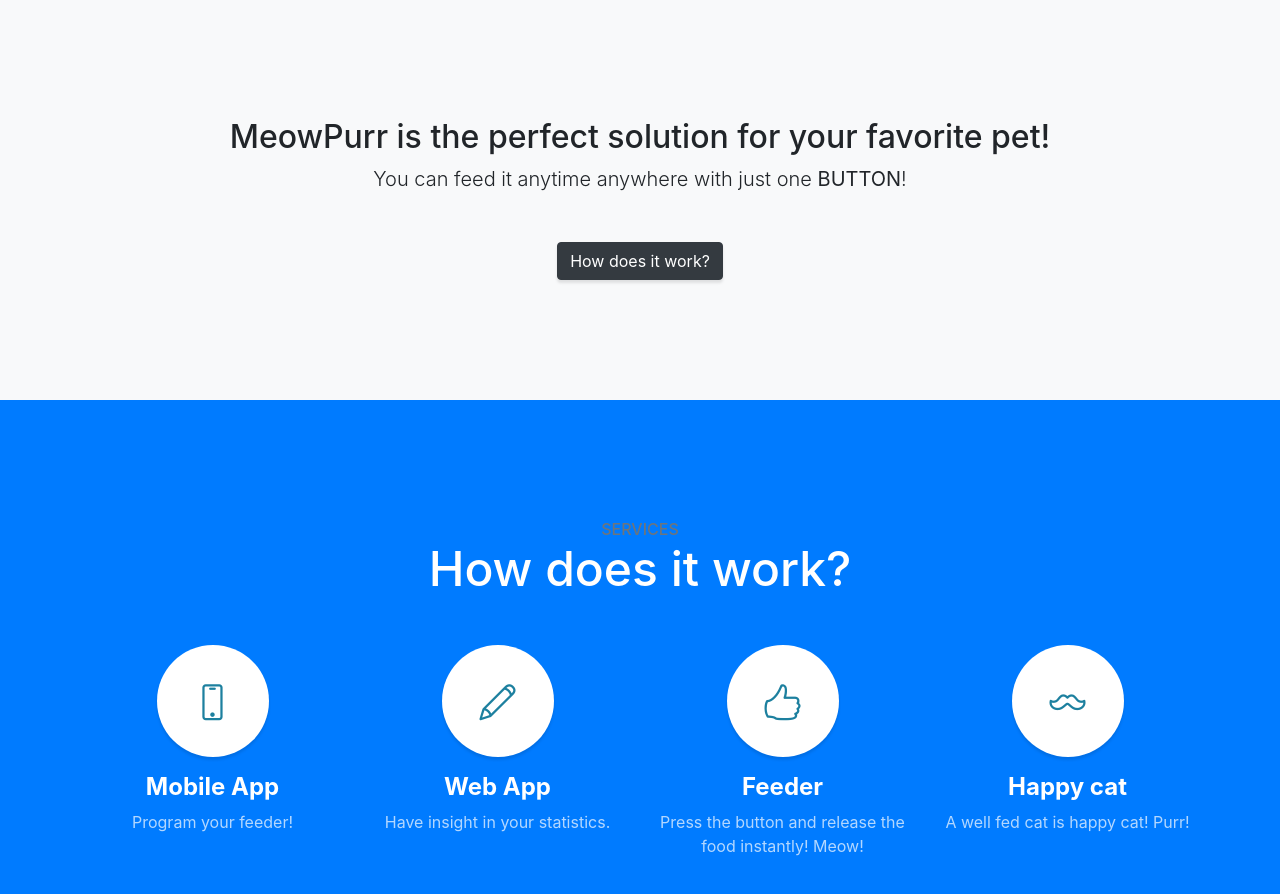
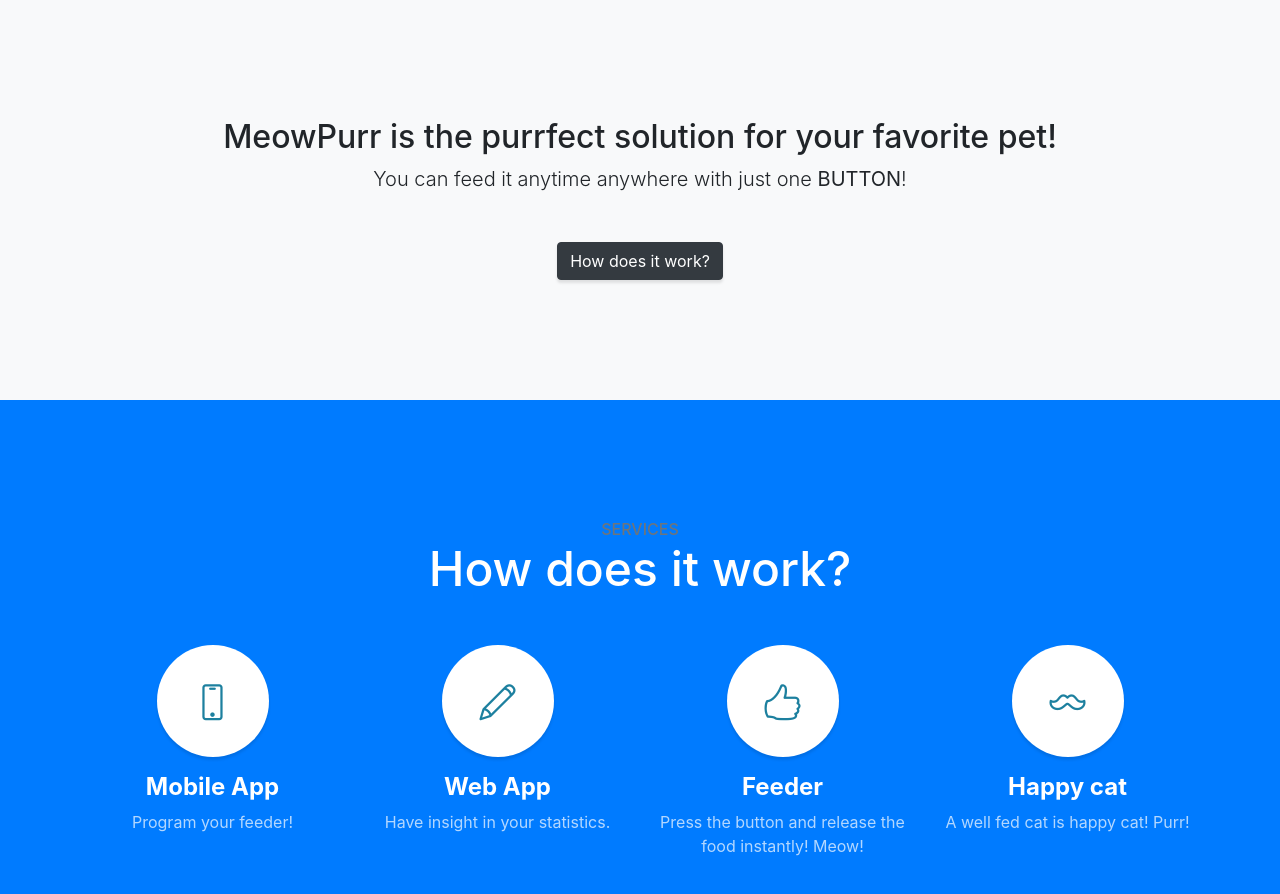
Before and after one commit to ljubicab/meow-purr-landing, a website with bundled scripts: page index.html in a window 1280 px wide. Shown: the part 802-1696 px from the top of the page. Built offline with nearby package versions, Linux system fonts and the light colour scheme.

Commit message:
Change perfect to purrfect :3

```diff
--- a/index.html
+++ b/index.html
@@ -70,7 +70,7 @@
       <div class="container text-center">
         <div class="row">
           <div class="col-lg-10 mx-auto">
-            <h2>MeowPurr is the perfect solution for your favorite pet!</h2>
+            <h2>MeowPurr is the purrfect solution for your favorite pet!</h2>
             <p class="lead mb-5">You can feed it anytime anywhere with just one <strong>BUTTON</strong>!</p>
             <a class="btn btn-dark btn-xl js-scroll-trigger" href="#services">How does it work?</a>
           </div>
```
